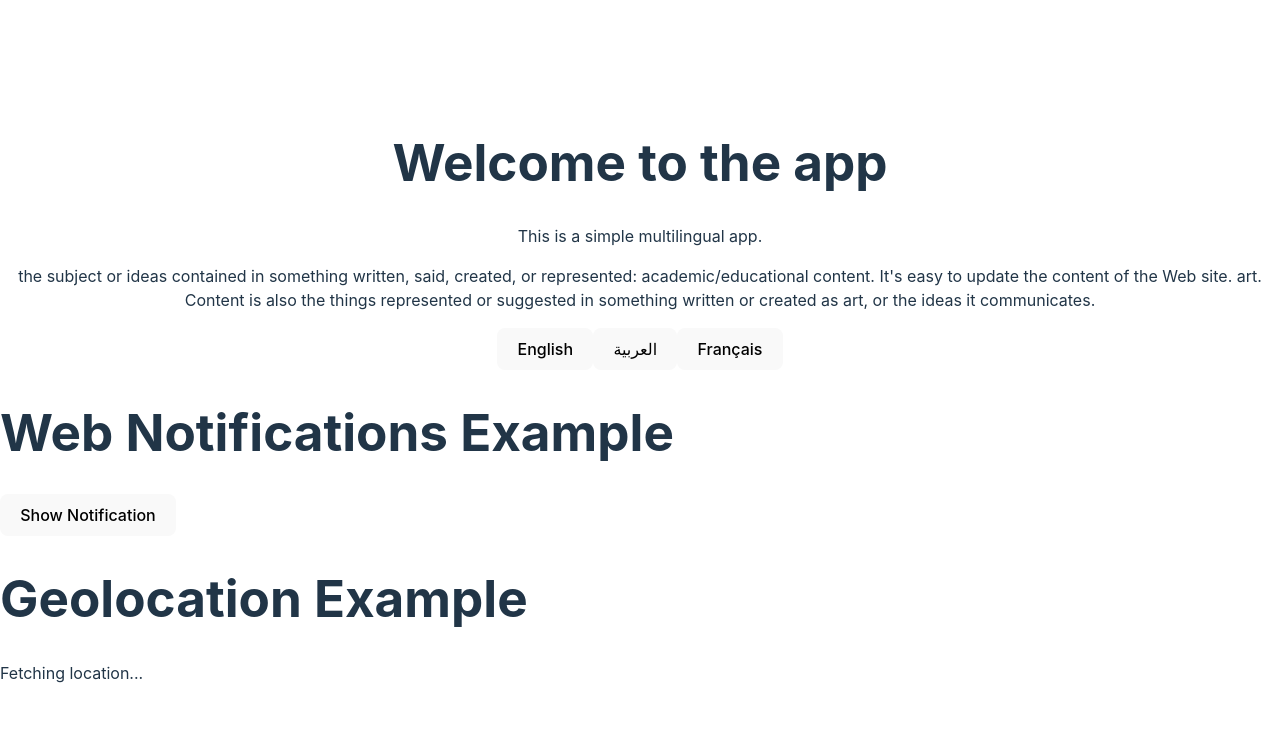
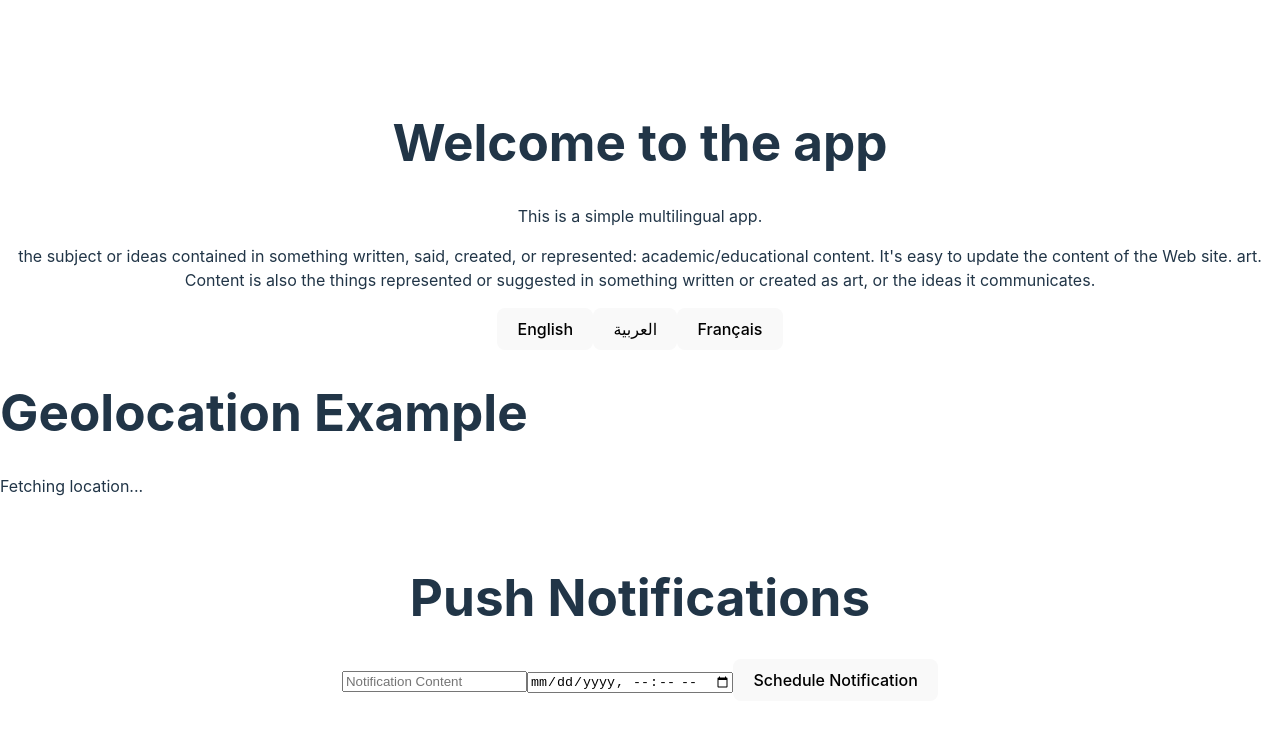
Before and after one commit to bharath-arch/language-i18next, a React (Vite) app: page / in a window 1280 px wide. Shown: the top 732 px of the page. Built offline with nearby package versions, Linux system fonts and the light colour scheme; no server answers.

Commit message:
GeoLocation and Notification

```diff
--- a/src/App.jsx
+++ b/src/App.jsx
@@ -1,13 +1,82 @@
-import React from "react";
+import React, { useEffect, useState } from "react";
 import { useTranslation } from "react-i18next";
 import Content from "./component/Content";
-import NotificationExample from "./component/Notification/Notification";
+// import NotificationExample from "./component/Notification/Notification";
 import GeolocationExample from "./component/Location/Location";
 import LocationFinder from "./component/Location/Pincode";
 
 function App() {
   const { t, i18n } = useTranslation();
+  const [notificationContent, setNotificationContent] = useState("");
+  const [notificationTime, setNotificationTime] = useState("");
 
+  useEffect(() => {
+    if ("serviceWorker" in navigator) {
+      navigator.serviceWorker
+        .register("/sw.js")
+        .then((registration) => {
+          console.log("Service Worker registered:", registration);
+          return registration.pushManager.getSubscription();
+        })
+        .then((subscription) => {
+          if (subscription) return;
+
+          const publicKey =
+            "BCVt6wKIJaWRfJXwi6cFpM3vrGUgimxnP9rzwen930HsS7OIjjzA1jCxD4ADAcW9x69H-PekuPUqrYM7BTm6Nok"; // Replace with your VAPID public key
+          const options = {
+            userVisibleOnly: true,
+            applicationServerKey: urlB64ToUint8Array(publicKey),
+          };
+
+          return navigator.serviceWorker.ready.then((registration) =>
+            registration.pushManager.subscribe(options)
+          );
+        })
+        .then((subscription) => {
+          return fetch("http://localhost:5000/subscribe", {
+            method: "POST",
+            body: JSON.stringify(subscription),
+            headers: {
+              "Content-Type": "application/json",
+            },
+          });
+        })
+        .catch((error) =>
+          console.error("Error during service worker registration:", error)
+        );
+    }
+  }, []);
+
+  const scheduleNotification = () => {
+    fetch("http://localhost:5000/schedule-notification", {
+      method: "POST",
+      body: JSON.stringify({
+        content: notificationContent,
+        time: notificationTime,
+      }),
+      headers: {
+        "Content-Type": "application/json",
+      },
+    })
+      .then((response) => response.json())
+      .then((data) => {
+        console.log(data.message);
+        setNotificationContent("");
+        setNotificationTime("");
+      })
+      .catch((error) => {
+        console.error("Error scheduling notification:", error);
+      });
+  };
+
+  function urlB64ToUint8Array(base64String) {
+    const padding = "=".repeat((4 - (base64String.length % 4)) % 4);
+    const base64 = (base64String + padding)
+      .replace(/-/g, "+")
+      .replace(/_/g, "/");
+    const rawData = window.atob(base64);
+    return new Uint8Array([...rawData].map((char) => char.charCodeAt(0)));
+  }
   const changeLanguage = (lng) => {
     i18n.changeLanguage(lng); // This changes the language live
   };
@@ -25,9 +94,24 @@ function App() {
         <button onClick={() => changeLanguage("fn")}>Français</button>
       </div>
       <>
-        <NotificationExample />
+        {/* <NotificationExample /> */}
         <GeolocationExample />
-        <LocationFinder/>
+        <LocationFinder />
+        <div style={{ textAlign: "center", padding: "20px" }}>
+          <h1>Push Notifications</h1>
+          <input
+            type="text"
+            placeholder="Notification Content"
+            value={notificationContent}
+            onChange={(e) => setNotificationContent(e.target.value)}
+          />
+          <input
+            type="datetime-local"
+            value={notificationTime}
+            onChange={(e) => setNotificationTime(e.target.value)}
+          />
+          <button onClick={scheduleNotification}>Schedule Notification</button>
+        </div>
       </>
     </>
   );
```
